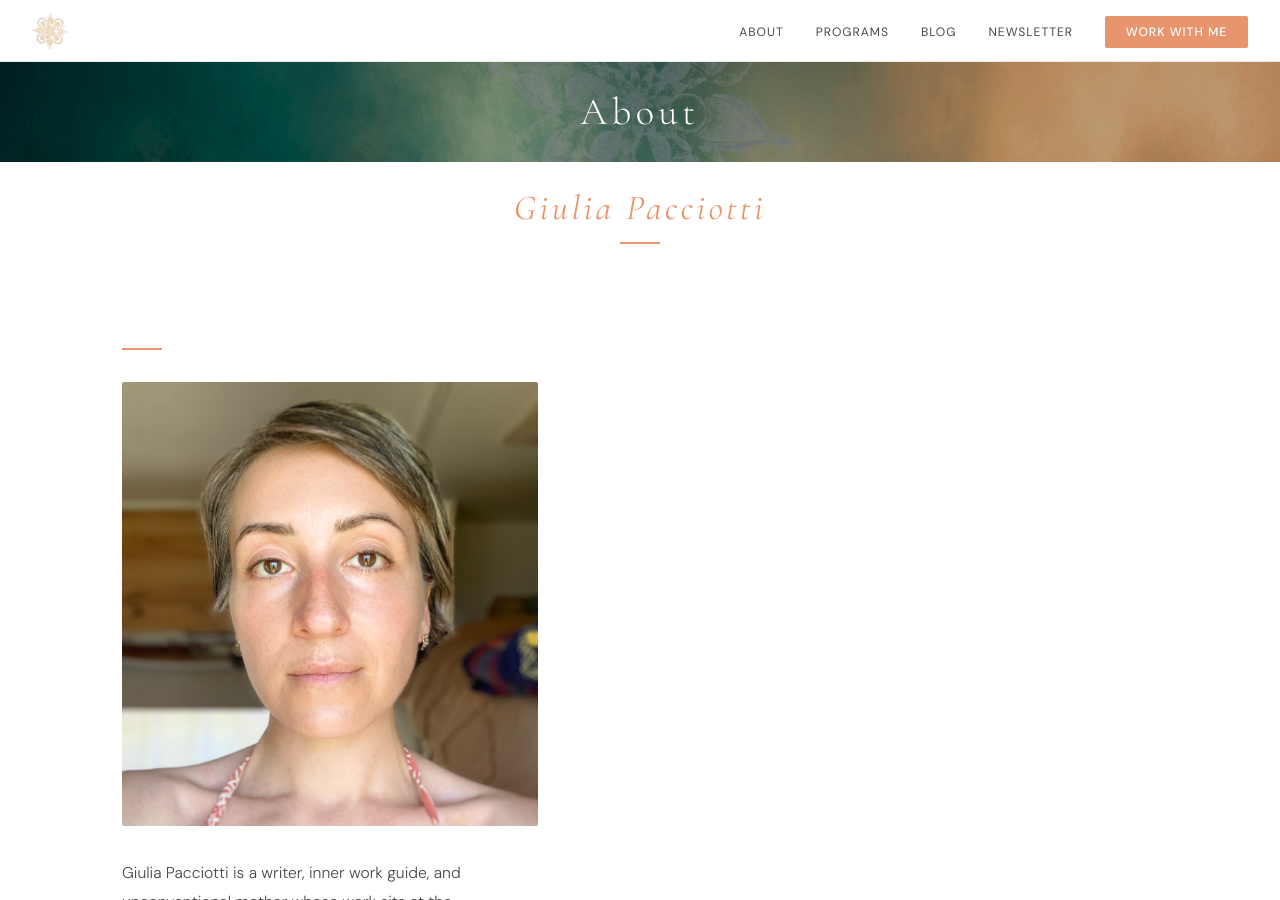
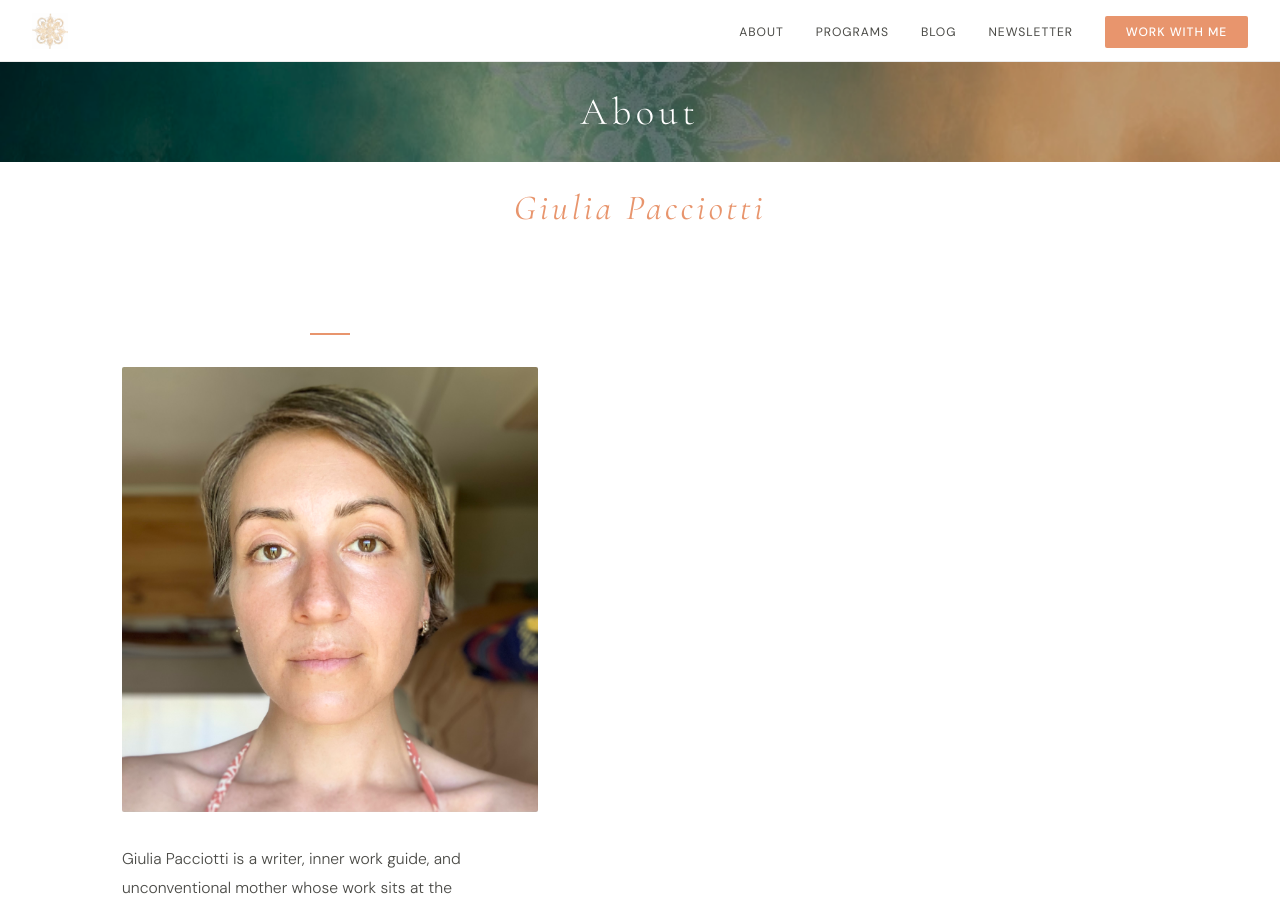
Before and after one commit to Blubell26/giuliapacciotti.com, a Jekyll site: the page built from about.md, in a window 1280 px wide and 900 px high. Built offline with Jekyll 4.4.1, drawn with Linux system fonts in a browser that asks for light colours.

Commit message:
Update about.html

```diff
--- a/_layouts/about.html
+++ b/_layouts/about.html
@@ -71,15 +71,13 @@ body{font-family:'DM Sans',sans-serif;background:#fff;color:var(--dark);padding-
 </div>
 <div style="text-align:center;padding:1.5rem 2rem 1.5rem;">
   <p style="font-family:'Cormorant Garamond',serif;font-size:clamp(1.6rem,3.5vw,2.2rem);font-weight:400;color:#e8956d;letter-spacing:0.1em;font-style:italic;">Giulia Pacciotti</p>
-  <div style="width:40px;height:2px;background:#e8956d;margin:0.8rem auto 0;"></div>
 </div>
 
 <div class="about-wrap">
   <div class="about-grid">
     <div class="about-body">
-      <div class="sec-rule"></div>
-<img src="/IMG_3043.jpeg" alt="Giulia Pacciotti" style="width:100%;max-width:420px;border-radius:2px;display:block;margin-bottom:2rem;">
-
+           <div style="width:40px;height:2px;background:#e8956d;margin:0 auto 2rem;"></div>
+      <img src="/IMG_3043.jpeg" alt="Giulia Pacciotti" style="width:100%;max-width:420px;border-radius:2px;display:block;margin-bottom:2rem;">
       <p>Giulia Pacciotti is a writer, inner work guide, and unconventional mother whose work sits at the intersection of psychological depth, spiritual honesty, and the courage it takes to build a life that actually belongs to you.</p>
 
       <p>In 2020, she packed up her life and left, with a deep knowing that the conventional version wasn't going to work for her. She set out on her personal quest to fulfill what she would later understood Joseph Campbell would name: The Hero's Journey. What followed was not a transformation story with a clean arc. It was messier, truer, and brought her to the source.</p>
```
